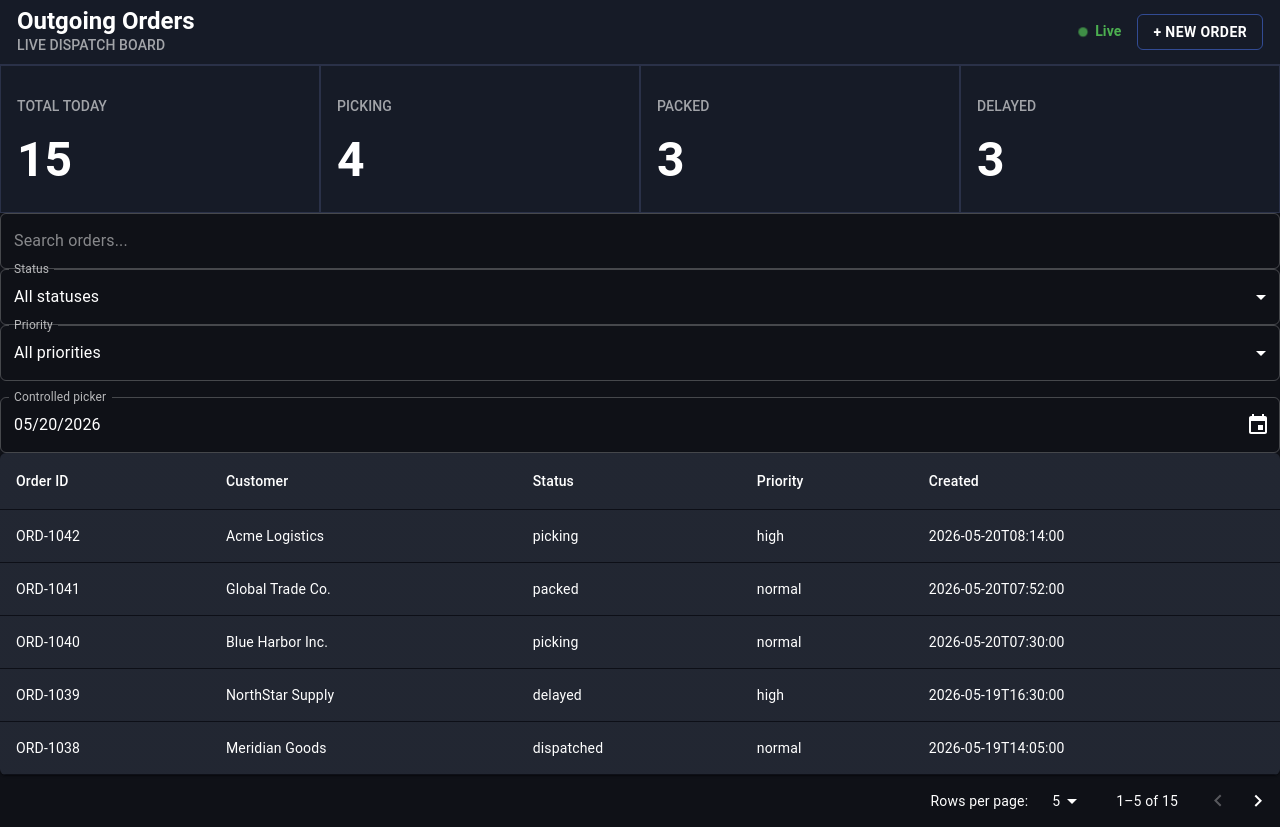
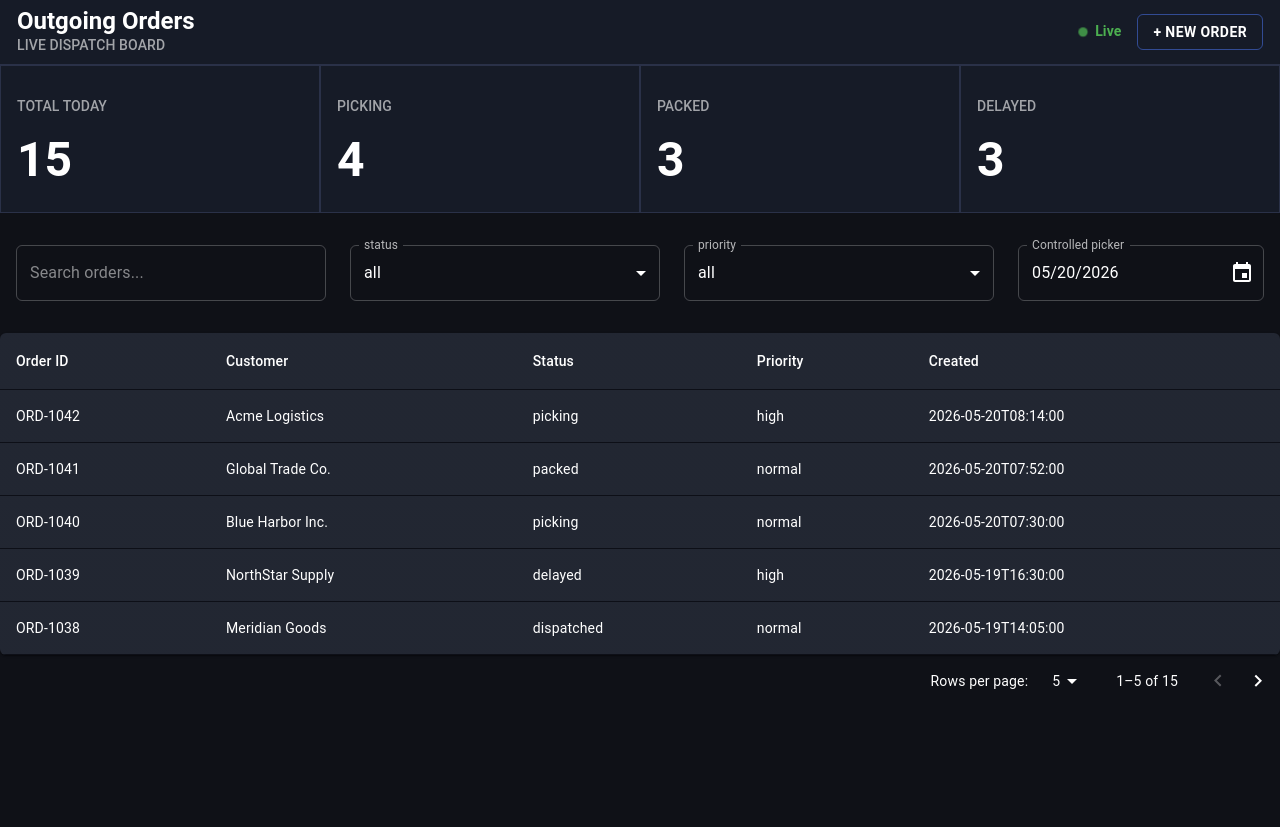
Before and after one commit to julio22b/outgoing-orders-frontend, a React (Vite) app: page / in a window 1280 px wide. After the commit the page ends 800 px from the top, so only its background shows below. Built offline with nearby package versions, Linux system fonts and the light colour scheme.

Commit message:
filters improvements

```diff
--- a/src/App.tsx
+++ b/src/App.tsx
@@ -1,63 +1,17 @@
 import './App.css';
-import { Box, FormControl, InputLabel, MenuItem, Select, TextField, Stack } from '@mui/material';
+import { Box } from '@mui/material';
 import AppBar from './components/AppBar';
 import OrdersSummary from './components/OrdersSummary/OrdersSummary';
-import { useState } from 'react';
-import { DatePicker } from '@mui/x-date-pickers/DatePicker';
-import { LocalizationProvider } from '@mui/x-date-pickers/LocalizationProvider';
-import { AdapterDayjs } from '@mui/x-date-pickers/AdapterDayjs';
-import dayjs from 'dayjs';
 import DataGrid from './components/DataGrid/DataGrid';
+import Filters from './components/Filters/Filters';
 
 function App() {
-    const [status, setStatus] = useState('all');
-    const [priority, setPriority] = useState('all');
-    const [selectedDate, setSelectedDate] = useState<dayjs.Dayjs | null>(dayjs());
-
     return (
         <Box>
             <AppBar />
             <OrdersSummary />
-            <TextField fullWidth placeholder='Search orders...' type='search' />
-            <FormControl fullWidth>
-                <InputLabel id='status-select'>Status</InputLabel>
-                <Select
-                    labelId='status-select'
-                    id='status-select'
-                    value={status}
-                    label='Status'
-                    onChange={(e) => setStatus(e.target.value)}
-                >
-                    <MenuItem value={'all'}>All statuses</MenuItem>
-                    <MenuItem value={'picking'}>Picking</MenuItem>
-                    <MenuItem value={'packed'}>Packed</MenuItem>
-                    <MenuItem value={'dispatched'}>Dispatched</MenuItem>
-                    <MenuItem value={'delayed'}>Delayed</MenuItem>
-                </Select>
-            </FormControl>
-            <FormControl fullWidth>
-                <InputLabel id='priority-select'>Priority</InputLabel>
-                <Select
-                    labelId='priority-select'
-                    id='priority-select'
-                    value={priority}
-                    label='Priority'
-                    onChange={(e) => setPriority(e.target.value)}
-                >
-                    <MenuItem value={'all'}>All priorities</MenuItem>
-                    <MenuItem value={'high'}>High</MenuItem>
-                    <MenuItem value={'normal'}>Normal</MenuItem>
-                    <MenuItem value={'low'}>Low</MenuItem>
-                </Select>
-            </FormControl>
-            <LocalizationProvider dateAdapter={AdapterDayjs}>
-                <Stack spacing={3} sx={{ mt: 2 }}>
-                    <DatePicker label='Controlled picker'
-                        value={selectedDate}
-                        onChange={(newValue) => setSelectedDate(newValue)} />
-                </Stack>
-            </LocalizationProvider>
-            <DataGrid/>
+            <Filters />
+            <DataGrid />
         </Box>
     );
 }
--- /dev/null
+++ b/src/components/Filters/Filters.tsx
@@ -0,0 +1,41 @@
+import { Box, TextField, Stack } from '@mui/material';
+import { LocalizationProvider, DatePicker } from '@mui/x-date-pickers';
+import { AdapterDayjs } from '@mui/x-date-pickers/AdapterDayjs';
+import dayjs from 'dayjs';
+import { useState } from 'react';
+import SelectFilter from './SelectFilter/SelectFilter';
+
+const Filters = () => {
+    const [status, setStatus] = useState('all');
+    const [priority, setPriority] = useState('all');
+    const [selectedDate, setSelectedDate] = useState<dayjs.Dayjs | null>(dayjs());
+
+    return (
+        <Box sx={{ display: 'flex', alignItems: 'center', padding: '2em 1em', gap: '1.5em'}}>
+            <TextField fullWidth placeholder='Search orders...' type='search' />
+            <SelectFilter
+                name='status'
+                value={status}
+                options={['all', 'picking', 'packed', 'dispatched', 'delayed']}
+                setState={setStatus}
+            />
+            <SelectFilter
+                name='priority'
+                value={priority}
+                options={['all', 'high', 'normal', 'low']}
+                setState={setPriority}
+            />
+            <LocalizationProvider dateAdapter={AdapterDayjs}>
+                <Stack spacing={3}>
+                    <DatePicker
+                        label='Controlled picker'
+                        value={selectedDate}
+                        onChange={(newValue) => setSelectedDate(newValue)}
+                    />
+                </Stack>
+            </LocalizationProvider>
+        </Box>
+    );
+};
+
+export default Filters;
--- /dev/null
+++ b/src/components/Filters/SelectFilter/SelectFilter.tsx
@@ -0,0 +1,27 @@
+import { FormControl, InputLabel, Select, MenuItem } from '@mui/material';
+
+interface SelectFilterProps {
+    name: string;
+    value: string;
+    options: string[];
+    setState: (value: string) => void;
+}
+
+const SelectFilter = ({ name, value, options, setState }: SelectFilterProps) => {
+    const id = `${name}-select`;
+
+    return (
+        <FormControl fullWidth>
+            <InputLabel id={id}>{name}</InputLabel>
+            <Select labelId={id} id={id} value={value} label={name} onChange={(e) => setState(e.target.value)}>
+                {options.map((option) => (
+                    <MenuItem key={option} value={option}>
+                        {option}
+                    </MenuItem>
+                ))}
+            </Select>
+        </FormControl>
+    );
+};
+
+export default SelectFilter;
```
